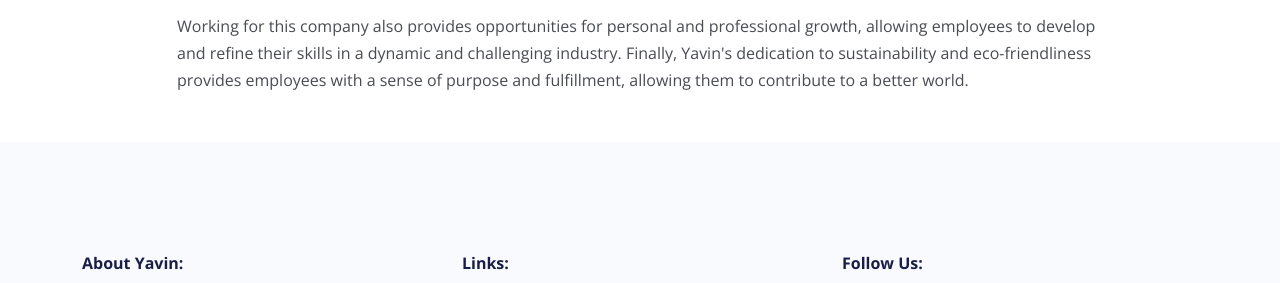
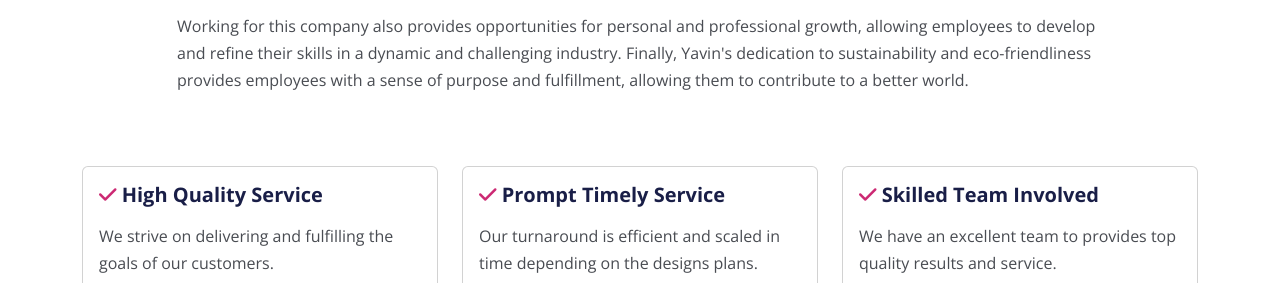
Before and after one commit to alphageekdom/bootstrap-projects, a website: page yavin-office-design/article.html in a window 1280 px wide. Shown: the part 1513-1796 px from the top of the page. Drawn offline with nearby package versions, Linux system fonts and the light colour scheme.

Commit message:
cards objectives section

```diff
--- a/yavin-office-design/article.html
+++ b/yavin-office-design/article.html
@@ -106,6 +106,39 @@
         </section>
         <!-- Basic Text -->
 
+        <!-- Cards Objectives -->
+        <section class="my-4">
+            <div class="container">
+                <div class="row">
+                    <div class="col-md-4">
+                        <div class="card">
+                            <div class="card-body">
+                                <h5><i class="fa-solid fa-check text-secondary"></i> High Quality Service</h5>
+                                <p>We strive on delivering and fulfilling the goals of our customers.</p>
+                            </div>
+                        </div>
+                    </div>
+                    <div class="col-md-4">
+                        <div class="card">
+                            <div class="card-body">
+                                <h5><i class="fa-solid fa-check text-secondary"></i> Prompt Timely Service</h5>
+                                <p>Our turnaround is efficient and scaled in time depending on the designs plans.</p>
+                            </div>
+                        </div>
+                    </div>
+                    <div class="col-md-4">
+                        <div class="card">
+                            <div class="card-body">
+                                <h5><i class="fa-solid fa-check text-secondary"></i> Skilled Team Involved</h5>
+                                <p>We have an excellent team to provides top quality results and service.</p>
+                            </div>
+                        </div>
+                    </div>
+                </div>
+            </div>
+        </section>
+        <!-- Cards Objectives-->
+
         <!-- Footer -->
         <footer class="footer bg-light py-6">
             <div class="container">
```
